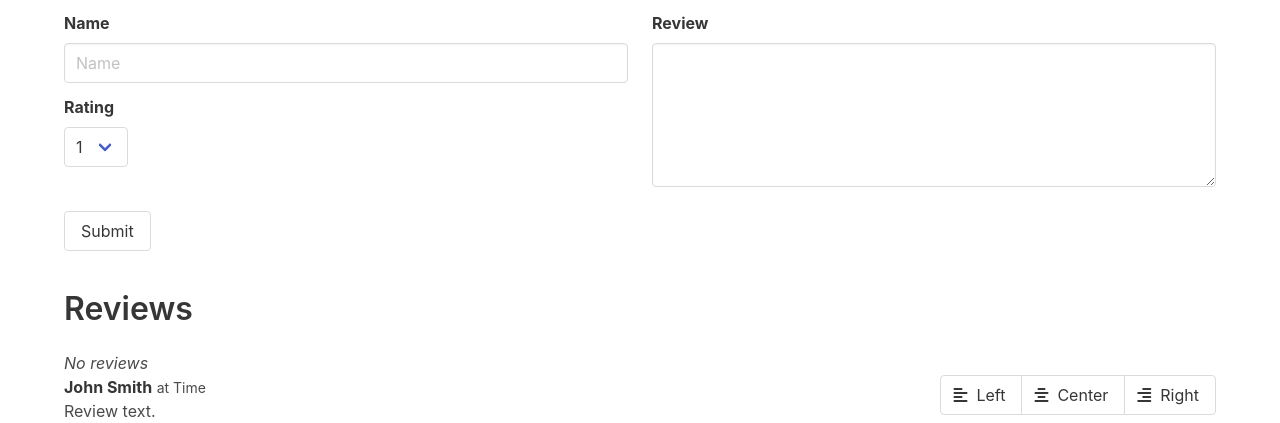
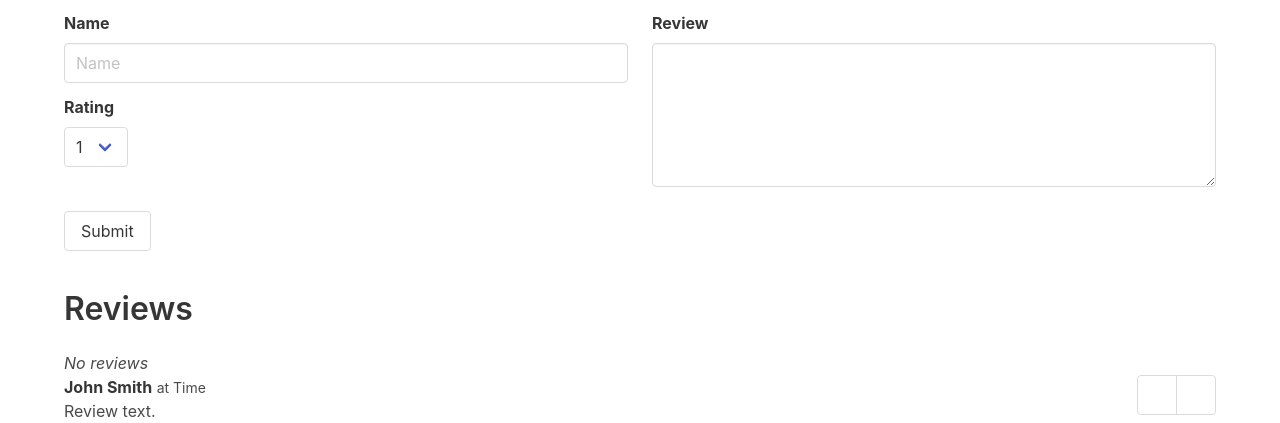
Before and after one commit to Iune/CS411Project, a Flask app: template templates/classroom-bulma.html in a window 1280 px wide. Shown: the part 519-942 px from the top of the page. Run offline with Flask 2, Linux system fonts and the light colour scheme; the template is opened without the code that fills it, so the values that code supplies are empty; some libraries are stand-ins or nearby versions.

Commit message:
Updating Templates

```diff
--- a/templates/classroom-bulma.html
+++ b/templates/classroom-bulma.html
@@ -104,25 +104,15 @@
 				<p class="control">
 					<a class="button">
 						<span class="icon is-small">
-        <i class="fa fa-align-left"></i>
+						<i class="fa fa-align-edit"></i>
 						</span>
-      <span>Left</span>
 					</a>
 				</p>
 				<p class="control">
 					<a class="button">
 						<span class="icon is-small">
-        <i class="fa fa-align-center"></i>
+						<i class="fa fa-align-delete"></i>
 						</span>
-      <span>Center</span>
-    </a>
-  </p>
-  <p class="control">
-    <a class="button">
-      <span class="icon is-small">
-        <i class="fa fa-align-right"></i>
-      </span>
-      <span>Right</span>
 					</a>
 				</p>
 			</div>
```
Lines whose indentation alone changed are shown as unchanged.
